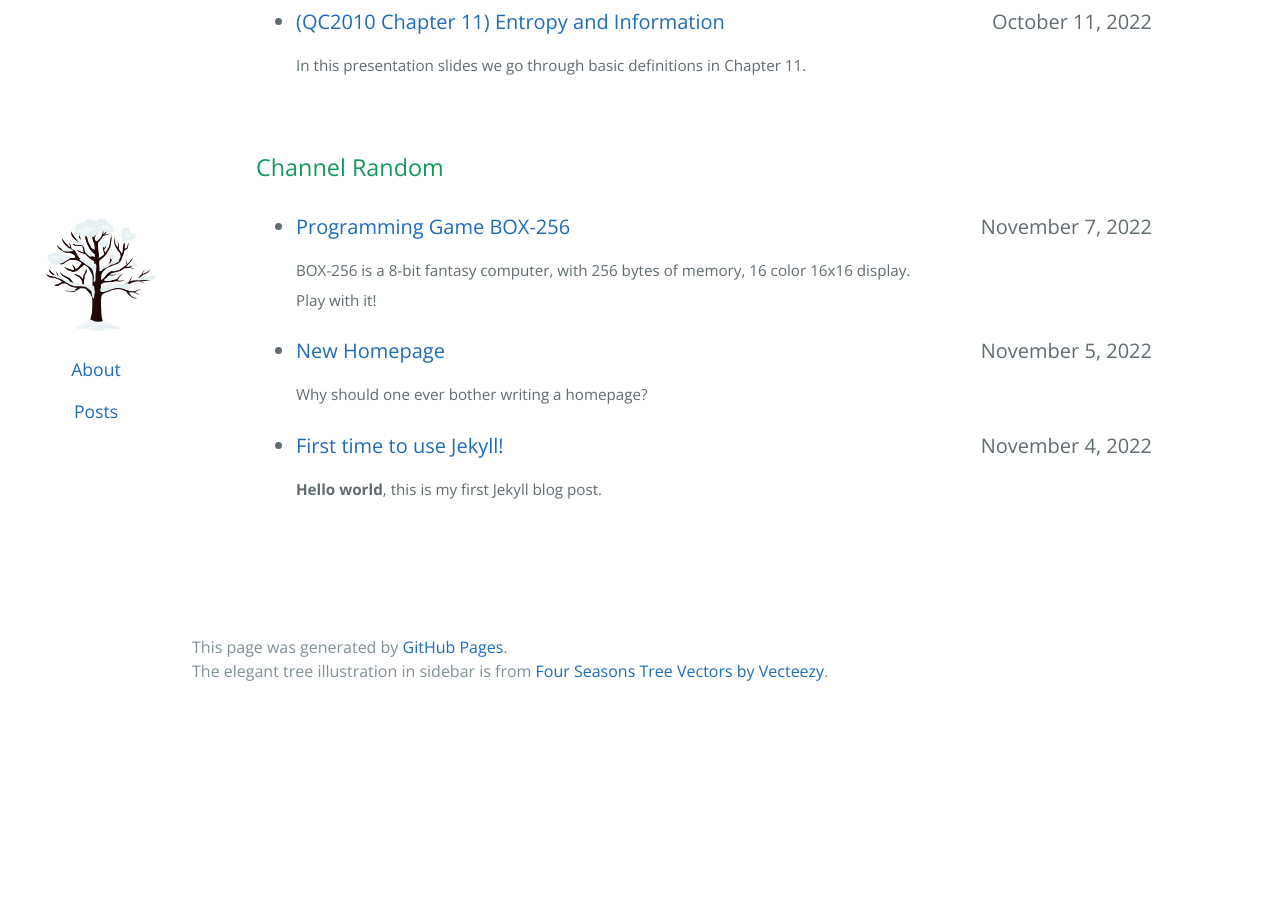
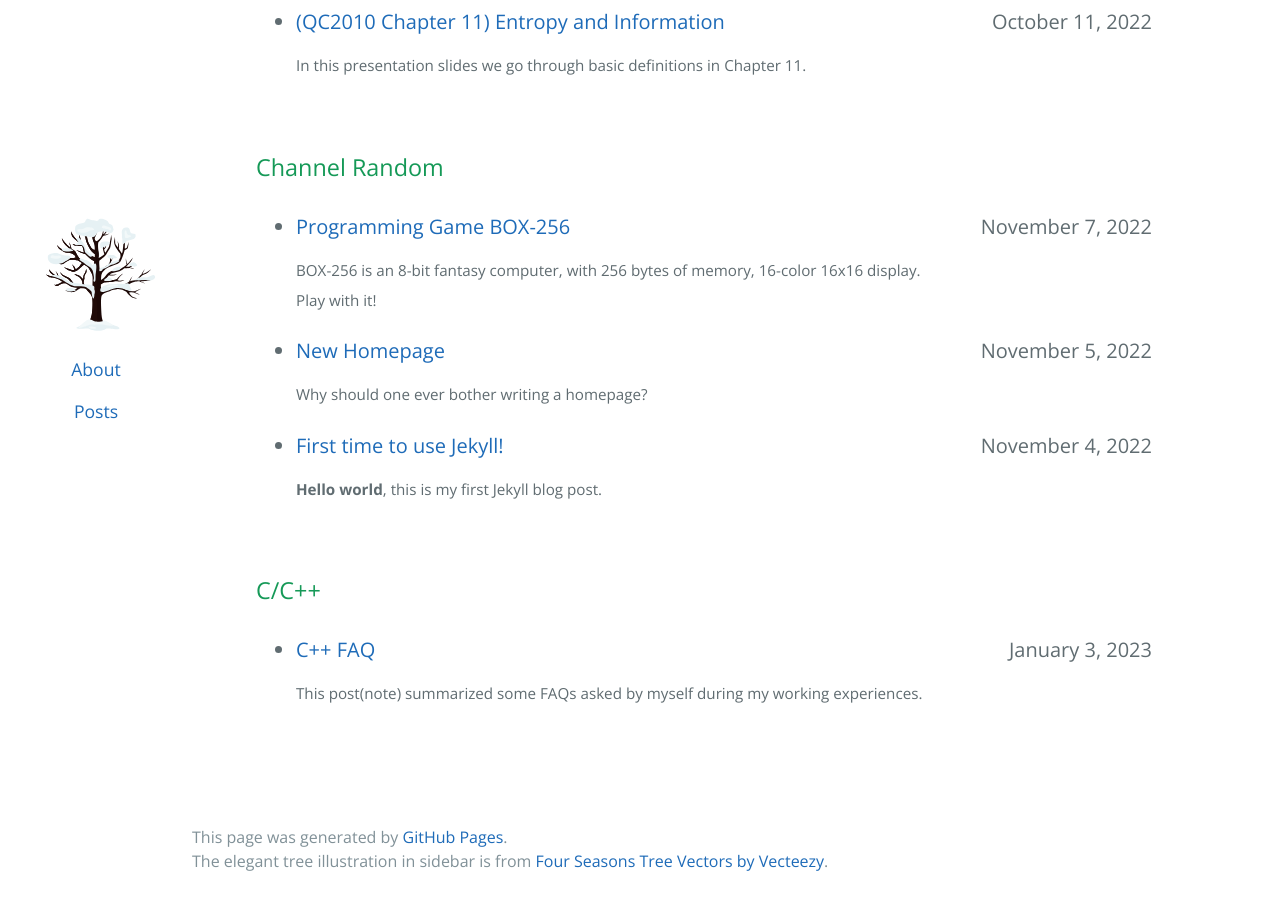
Before and after one commit to j7168908jx/j7168908jx.github.io, a Jekyll site: the page built from _pages/posts.html, in a window 1280 px wide and 900 px high, scrolled down 730 px. Built offline with Jekyll 4.4.1, drawn with Linux system fonts in a browser that asks for light colours; the repository's description, which GitHub fills in, is left out; before the commit the page ends 1461 px from its top, so only the background shows below that; some of the changed lines change nothing that is shown.

Commit message:
update cpp faq

```diff
--- a/_posts/2022-11-07-box256.md
+++ b/_posts/2022-11-07-box256.md
@@ -1,23 +1,22 @@
 ---
 title:  "Programming Game BOX-256"
-excerpt: "BOX-256 is a 8-bit fantasy computer, with 256 bytes of memory, 16 color 16x16 display. Play with it!"
+excerpt: "BOX-256 is an 8-bit fantasy computer, with 256 bytes of memory, 16-color 16x16 display. Play with it!"
 subtitle: "Playing with Assembly"
 tag: "Channel Random"
 ---
 
-BOX-256 is a 8-bit fantasy computer, with 256 bytes of memory, 16 color 16x16 display.
+BOX-256 is an 8-bit fantasy computer, with 256 bytes of memory, 16-color 16x16 display.
 It is also a programming game, where the player tries to pass the graphics tests and optimize the code to perfection.
 The ultimate goal is to use as few CPU cycles or lines of code as possible, by employing multithreading and other optimization tricks.
 
 ![BOX-256](/assets/img/2022-11-07-box256/010.png){: width="800"}
 
-The original version in English can be found [here](http://box-256.com/), with a detailed mannual [here](http://box-256.com/manual/).
+The original version in English can be found [here](http://box-256.com/), with a detailed manual [here](http://box-256.com/manual/).
 
 However, you might want to play this [tuned version](https://www.youj.com/gXames?gname=box256)
 as more levels are provided and these levels are somehow easier to complete.
 
 The following are solutions to some of the levels. You may have found a better solution though.
-
 
 ## Pink Big Square
 
--- /dev/null
+++ b/_posts/2023-01-03-cpp-faq.md
@@ -0,0 +1,23 @@
+---
+title:  "C++ FAQ"
+excerpt: "This post(note) summarized some FAQs asked by myself during my working experiences."
+# subtitle: " "
+tag: "C/C++"
+---
+
+## FAQ
+
+### Can Virtual Classes(Interfaces) in C++ have Member Variables?
+
+Strictly speaking, there is no such thing as a "virtual class" or "interface" in C++. If there is, it is artificial, i.e., developer-enforced. Generally, an interface has these characteristics:
+
+- Declared within a namespace and may have public or private accessibility. Only public interfaces are emitted to metadata.
+- It can include properties, methods and events.
+- All interface members are implicitly public and virtual.
+- Fields and static members are *not* permitted.
+- Types that are used as properties, method parameters, or return values can only be fundamental types and enum class types.
+
+So the answer is
+
+- **No**, if you want an interface.
+- **Yes**, if you just use abstract classes, but make them private and use public getters and setters.
```
